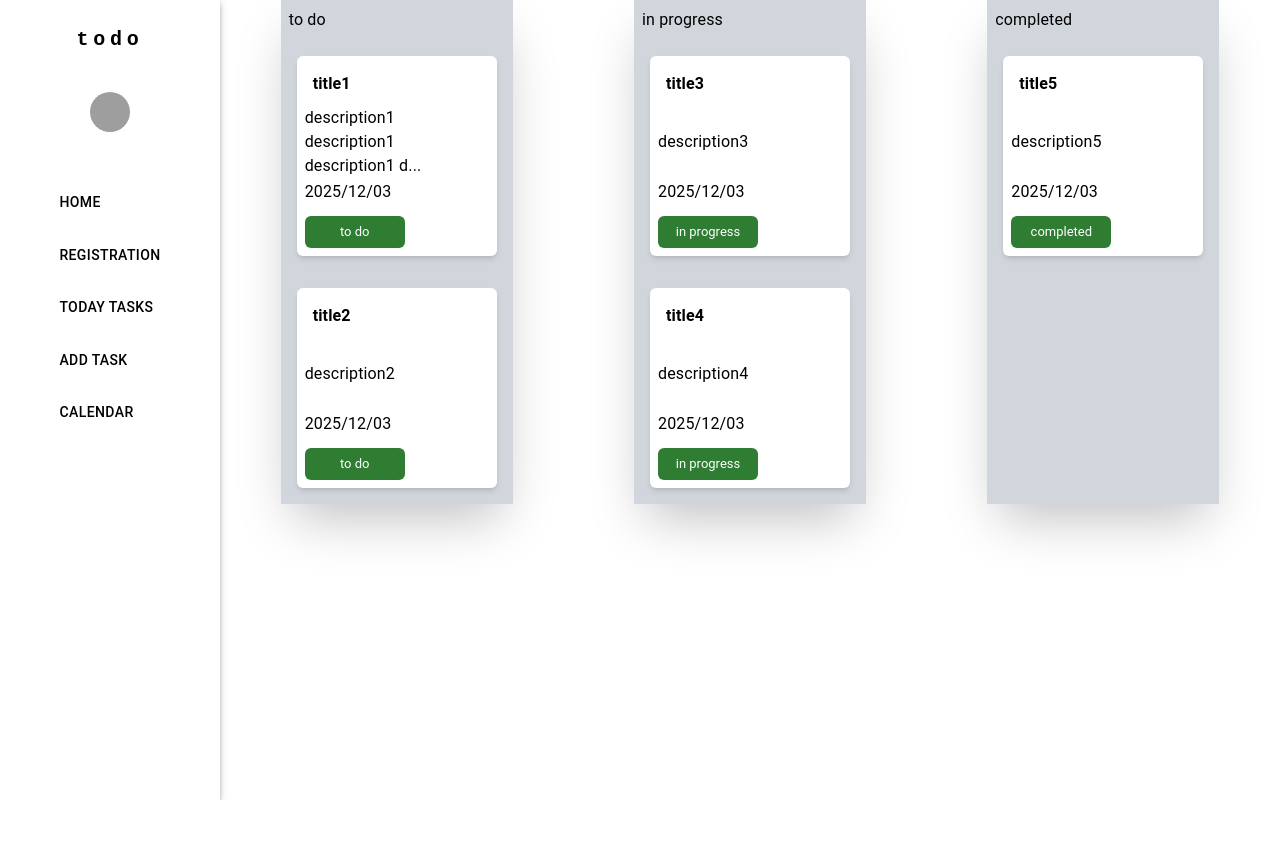
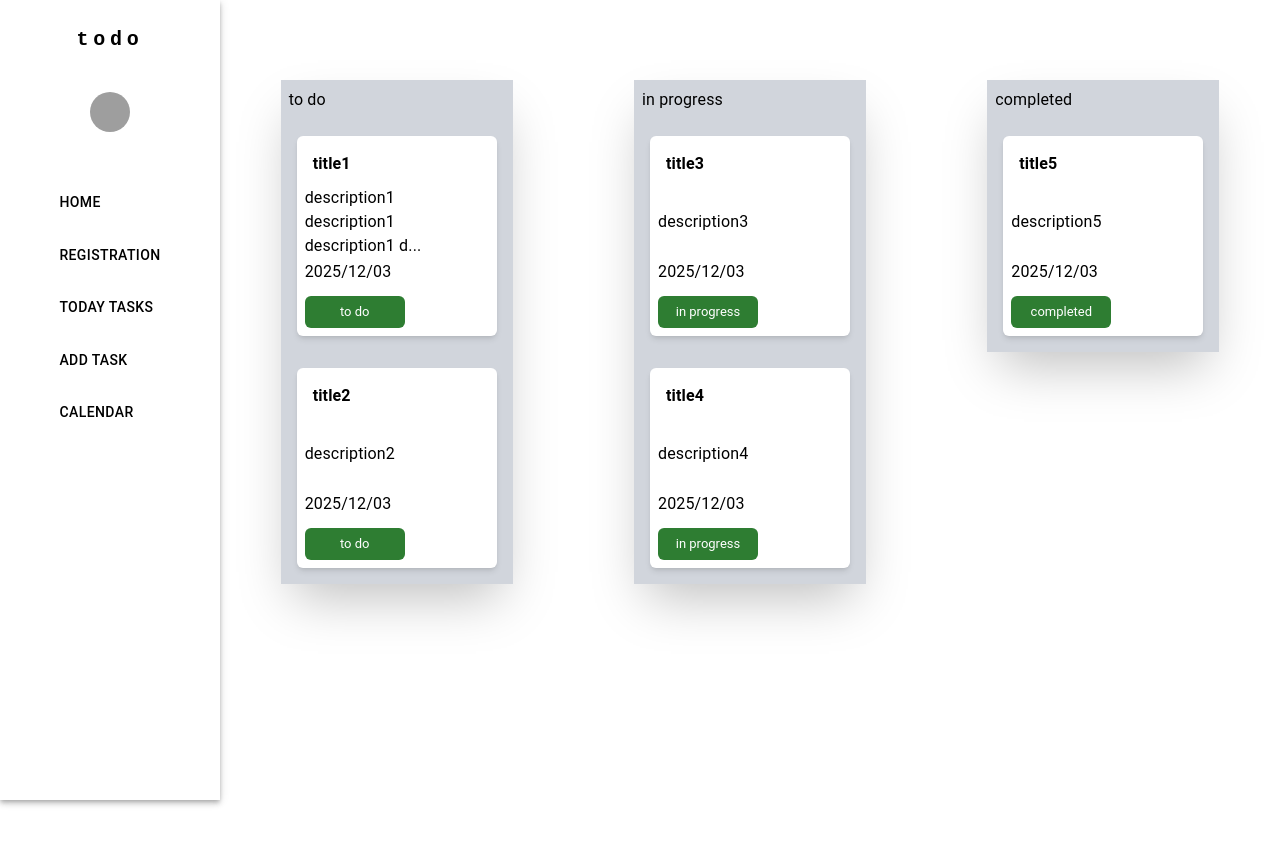
Before and after one commit to Sholehghm/TodoListProject_FrontEnd, a React (Vite) app in the folder to-do/: page /home in a window 1280 px wide. Shown: the top 844 px of the page. Before the commit the page ends 800 px from the top, so only its background shows below. Built offline with nearby package versions, Linux system fonts and the light colour scheme; grey boxes are pictures that could not be loaded; some icons are missing.

Commit message:
set place of tasks boxs

```diff
--- a/to-do/src/components/list/TaskBox.jsx
+++ b/to-do/src/components/list/TaskBox.jsx
@@ -8,7 +8,7 @@ import Task from "../task/Task";
 export default function TaskBox({status, tasks}) {
     return (
         <>
-            <Box className='flex flex-col gap-4 shadow-2xl p-2 bg-gray-300'>
+            <Box className='flex flex-col h-fit gap-4 shadow-2xl p-2 bg-gray-300'>
                 <Box className='flex flex-row justify-between '>
                     <Typography>{status}</Typography>
                     <KeyboardArrowDownIcon />
--- a/to-do/src/components/list/TaskList.jsx
+++ b/to-do/src/components/list/TaskList.jsx
@@ -9,7 +9,7 @@ export default function TaskList({tasks}){
     return(
         <>
         <Box className='flex-1 '>
-        <Box className='flex fles-row justify-around  flex-wrap'>
+        <Box className='flex flex-row h-screen justify-around flex-wrap mt-20'>
             <TaskBox status='to do' tasks={tasks}/>
             <TaskBox status='in progress' tasks={tasks}/>
             <TaskBox status='completed' tasks={tasks}/>
--- a/to-do/src/components/pages/Home.jsx
+++ b/to-do/src/components/pages/Home.jsx
@@ -9,8 +9,6 @@ return(
     <div className='sm:flex sm:flex-row '>
         <ResponsiveAppBar/>
         <TaskList tasks={tasks}/>
-        {/* <AddEditForm mode='add' /> */}
-
     </div>
 )
 };
```
